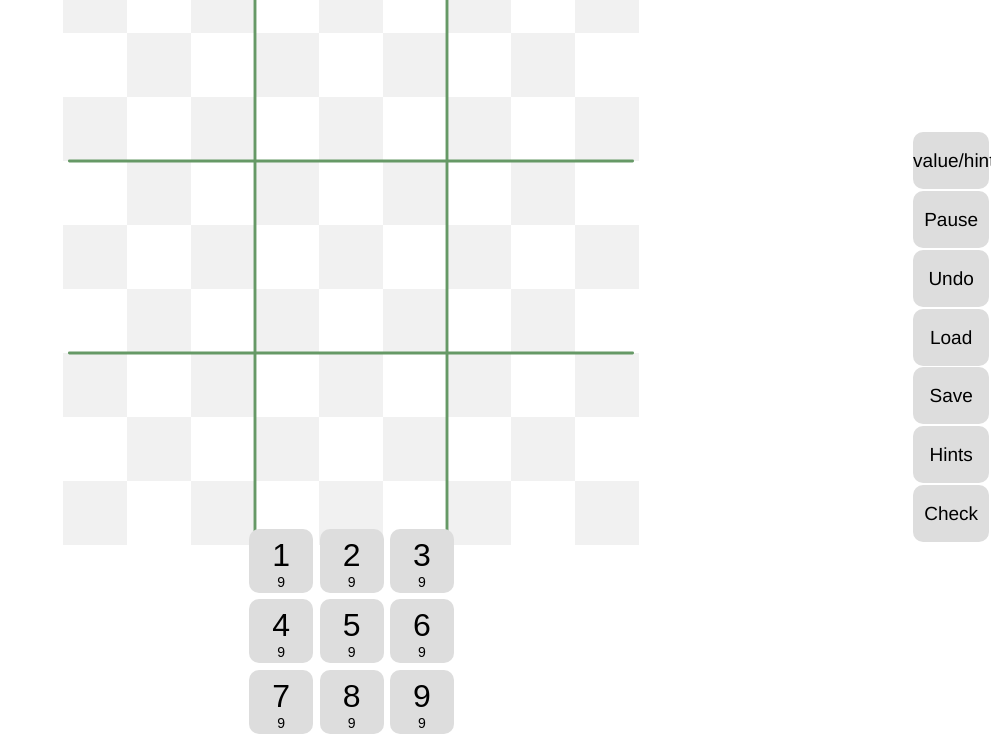
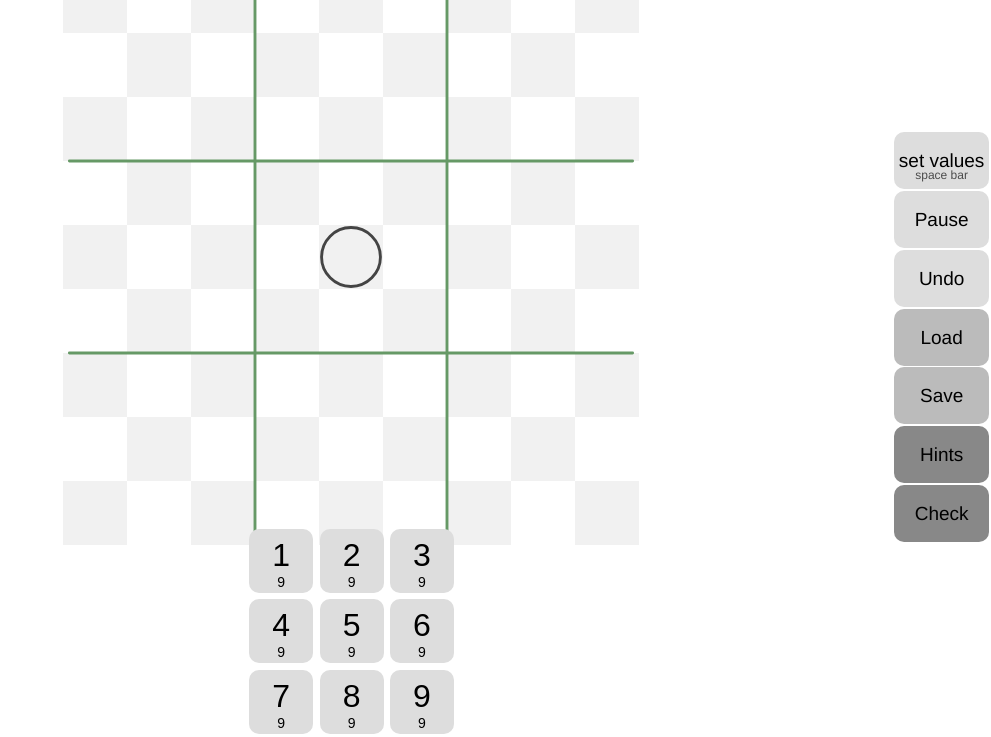
Before and after one commit to JosePedroDias/sudoku, a website with bundled scripts: page index.html in a window 1280 px wide. Shown: the part 63-800 px from the top of the page, without its empty margins (289-1280 px from the left). Built offline with nearby package versions, Linux system fonts and the light colour scheme.

Commit message:
more ui state visible

```diff
--- a/actions.mjs
+++ b/actions.mjs
@@ -1,16 +1,22 @@
 export class SAction {
-  constructor(containerEl, value) {
+  constructor(containerEl, value, idx) {
     this.el = document.createElement('div');
     this.el.setAttribute('data-value', value);
-    this.el.className = 'action';
+    this.el.classList.add('action');
+    this.el.classList.add(`action-${idx}`);
     this.el.innerHTML = value;
     containerEl.appendChild(this.el);
 
     this.value = value;
   }
 
-  toggle() {
-    this.el.classList.toggle('alt');
+  toggle(className) {
+    this.el.classList.toggle(className || 'alt');
+  }
+
+  setLabel(text) {
+    //this.el.firstChild.textNode.nodeValue = text;
+    this.el.innerHTML = text;
   }
 }
 
@@ -27,9 +33,11 @@ export function generateActions(containerEl, onAction) {
     'Check',
   ];
 
-  for (let actionName of actionNames) {
-    actions.set(actionName, new SAction(containerEl, actionName));
-  }
+  actionNames.forEach((actionName, idx) => {
+    actions.set(actionName, new SAction(containerEl, actionName, idx));
+  });
+
+  actions.get('value/hint').setLabel('');
 
   containerEl.addEventListener('click', (ev) => {
     let el = ev.target;
--- a/boards.txt
+++ b/boards.txt
@@ -7,6 +7,8 @@ EASY
 
 000067000030080070002019400304050000869702513000090607006420700040030050000170000
 
+500420800403070010010060000020734006000205000100698040000080020060040905008057001
+576421839483579612912863574829734156634215798157698243395186427761342985248957361
 
 MEDIUM
 
--- a/keys.mjs
+++ /dev/null
@@ -1,10 +0,0 @@
-export const KEYS = {
-  LEFT: 75,
-  RIGHT: 77,
-  UP: 72,
-  DOWN: 80,
-};
-
-export function hasModifiers(ev) {
-  return Boolean(ev.shiftKey || ev.altKey || ev.ctrlKey || ev.metaKey);
-}
--- a/main.css
+++ b/main.css
@@ -91,11 +91,10 @@ body.paused div.paused {
     font-family: 'Franklin Gothic Medium', 'Arial Narrow', Arial, sans-serif;
     display: block;
     text-align: center;
-    width: 4em;
+    width: 5em;
     height: 3em;
     line-height: 3em;
     font-size: 19px;
-    background-color: #DDD;
     margin: 0.1em;
     border-radius: 10px;
     -moz-user-select: none;
@@ -105,5 +104,51 @@ body.paused div.paused {
 
 .action.alt {
     color: #FFF;
-    background-color: blue;
+    background-color: #66A;
 }
+
+.action.ok {
+    color: #FFF;
+    background-color: #6A6;
+}
+
+.action.nok {
+    color: #FFF;
+    background-color: #A66;
+}
+
+.action-0,
+.action-1,
+.action-2 {
+    background-color: #DDD;
+}
+
+.action-3,
+.action-4 {
+    background-color: #BBB;
+}
+
+.action-5,
+.action-6 {
+    background-color: #888;
+}
+
+.action-0:before {
+    content: "set values";
+}
+
+.action-0.alt:before {
+    content: "set hints";
+}
+
+.action-0:after {
+    content: "space bar";
+    font-size: 12px;
+    padding-top: 17px;
+    position: absolute;
+    left: 0;
+    top: 0;
+    width: 100%;
+    height: 100%;
+    opacity: 0.66;
+}
--- a/main.mjs
+++ b/main.mjs
@@ -1,5 +1,4 @@
 import { storageFactory } from './storage.mjs';
-import { hasModifiers } from './keys.mjs';
 import { ElapsedTime } from './elapsed-time.mjs';
 import { Board } from './board.mjs';
 import { generateNumbers } from './numbers.mjs';
@@ -81,7 +80,6 @@ function onNumber(value) {
       //b.setSelectedNumber(-1);
     }
   }
-  b.draw();
 
   history.push(b.getState());
 
@@ -104,17 +102,22 @@ function updateHash() {
 function check() {
   const isValid = b.check((msg) => console.log(msg));
   b.draw();
-  console.log('check went ok?', isValid);
+  const act = actions.get('Check');
+  act.setLabel('Check *');
+  const cls = isValid ? 'ok' : 'nok';
+  act.toggle(cls);
 
   setTimeout(() => {
     b.unsetInvalidCells();
     b.draw();
+    act.toggle(cls);
   }, 2500);
 
   return isValid;
 }
 
 function fillHints() {
+  actions.get('Hints').setLabel('Hints *');
   b.fillHints();
   b.draw();
 }
@@ -181,10 +184,7 @@ function onAction(action) {
 }
 
 document.body.addEventListener('keydown', (ev) => {
-  if (hasModifiers(ev)) {
-    return;
-  }
-  //console.log(ev.code);
+  // console.log({ code:ev.code, ctrl: ev.ctrlKey, alt: ev.altKey, shift: ev.shiftKey });
   switch (ev.code) {
     case 'ArrowLeft':
       if (lastPos[0] > 1) {
@@ -254,5 +254,7 @@ numbers = generateNumbers(document.querySelector('.numbers'), onNumber);
 actions = generateActions(document.querySelector('.actions'), onAction);
 
 updateCounters();
+b.setSelectedPosition(lastPos);
+b.draw();
 
 window.b = b; // TODO temp
```
Also changed, not shown: README.md.
